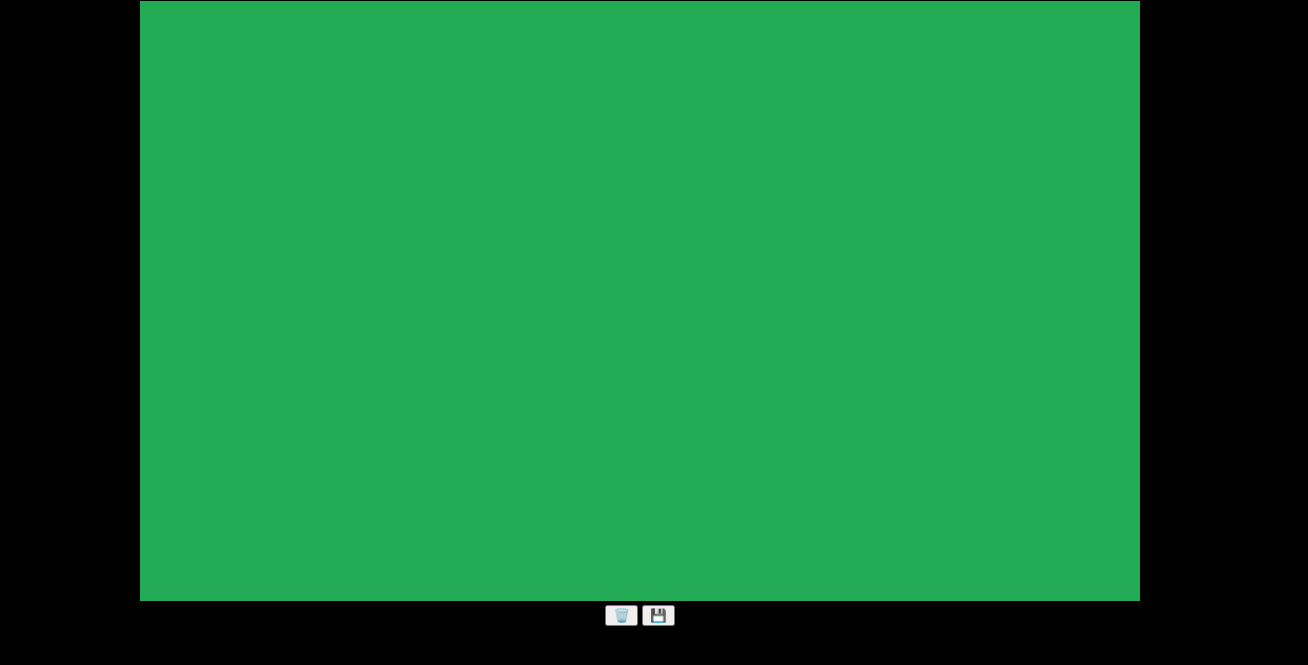
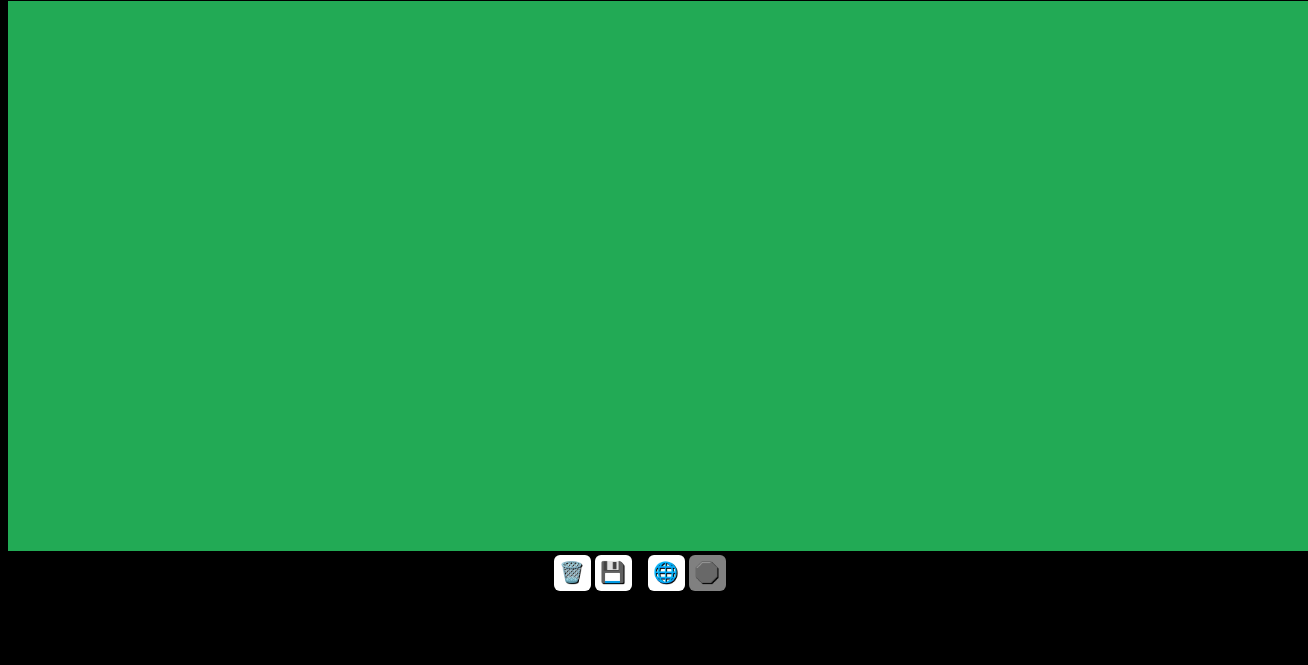
Before and after one commit to kujur115/virtualWorld, a plain HTML site: page index.html in a window 1280 px wide. Shown: the part 79-744 px from the top of the page, 1308 px wide, since content can reach past the window. Drawn offline with Linux system fonts and the light colour scheme.

Commit message:
create buttons to enable and disable graphEditor

```diff
--- a/index.html
+++ b/index.html
@@ -12,6 +12,9 @@
     <div id="controls">
       <button onclick="dispose()">🗑️</button>
       <button onclick="save()">💾</button>
+      &nbsp;&nbsp;
+      <button id="graphBtn" onClick="setMode('graph')">🌐</button>
+      <button id="stopBtn" onClick="setMode('stop')">🛑</button>
     </div>
 
     <script src="./js/world.js"></script>
@@ -26,8 +29,8 @@
     <script src="./js/primitives/polygon.js"></script>
     <script src="./js/primitives/envelope.js"></script>
     <script>
-      myCanvas.width = 1000;
-      myCanvas.height = 600;
+      myCanvas.width = 1300;
+      myCanvas.height = 550;
 
       const ctx = myCanvas.getContext("2d");
 
@@ -40,6 +43,7 @@
       const graphEditor = new GraphEditor(viewport, graph);
 
       let oldGraphHash = graph.hash();
+      setMode("graph");
       animate();
 
       function animate() {
@@ -62,6 +66,27 @@
       function save() {
         localStorage.setItem("graph", JSON.stringify(graph));
       }
+      function setMode(mode) {
+        disableEditors();
+        switch (mode) {
+          case "graph":
+            graphBtn.style.backgroundColor = "white";
+            graphBtn.style.filter = "";
+            graphEditor.enable();
+            break;
+          case "stop":
+            stopBtn.style.backgroundColor = "white";
+            stopBtn.style.filter = "";
+            break;
+        }
+      }
+      function disableEditors() {
+        graphBtn.style.backgroundColor = "gray";
+        graphBtn.style.filter = "grayscale(100%)";
+        graphEditor.disable();
+        stopBtn.style.backgroundColor = "gray";
+        stopBtn.style.filter = "grayscale(100%)";
+      }
     </script>
   </body>
 </html>
--- a/js/graphEditor.js
+++ b/js/graphEditor.js
@@ -10,7 +10,14 @@ class GraphEditor {
     this.mouse = null;
 
     this.ctx = this.canvas.getContext("2d");
+  }
+  enable() {
     this.#addEventListeners();
+  }
+  disable() {
+    this.#removeEventListeners();
+    this.selected = null;
+    this.hovered = null;
   }
   #handleMouseDown(e) {
     if (e.button === 2) {
@@ -44,10 +51,20 @@ class GraphEditor {
     }
   }
   #addEventListeners() {
-    this.canvas.addEventListener("mousedown", this.#handleMouseDown.bind(this));
-    this.canvas.addEventListener("mousemove", this.#handleMouseMove.bind(this));
-    this.canvas.addEventListener("contextmenu", (e) => e.preventDefault());
-    this.canvas.addEventListener("mouseup", () => (this.dragging = false));
+    this.boundMouseDown = this.#handleMouseDown.bind(this);
+    this.boundMouseMove = this.#handleMouseMove.bind(this);
+    this.boundMouseUp = () => (this.dragging = false);
+    this.boundContextMenu = (e) => e.preventDefault();
+    this.canvas.addEventListener("mousedown", this.boundMouseDown);
+    this.canvas.addEventListener("mousemove", this.boundMouseMove);
+    this.canvas.addEventListener("contextmenu", this.boundContextMenu);
+    this.canvas.addEventListener("mouseup", this.boundMouseUp);
+  }
+  #removeEventListeners() {
+    this.canvas.removeEventListener("mousedown", this.boundMouseDown);
+    this.canvas.removeEventListener("mousemove", this.boundMouseMove);
+    this.canvas.removeEventListener("contextmenu", this.boundContextMenu);
+    this.canvas.removeEventListener("mouseup", this.boundMouseUp);
   }
   #select(point) {
     if (this.selected)
@@ -60,11 +77,11 @@ class GraphEditor {
     if (this.selected == point) this.selected = null;
   }
 
-dispose() {
-  this.graph.dispose();
-  this.selected=null;
-  this.hovered = null;
-}
+  dispose() {
+    this.graph.dispose();
+    this.selected = null;
+    this.hovered = null;
+  }
 
   display() {
     this.graph.draw(this.ctx);
--- a/styles.css
+++ b/styles.css
@@ -1,12 +1,21 @@
-body{
-    background-color: black;
-    text-align: center;
+body {
+  background-color: black;
+  text-align: center;
 }
-h1{
-    color: white !important;
-    font-size: Arial, Helvetica;
+h1 {
+  color: white !important;
+  font-size: Arial, Helvetica;
 }
 
 #myCanvas {
-    background-color: #2a5;
+  background-color: #2a5;
 }
+button {
+  background-color: white;
+  font-size: 20px;
+  padding: 5px 7px 7px 5px;
+  border: none;
+  border-radius: 6px;
+  text-shadow: 1px 1px black;
+  cursor: pointer;
+}
```
